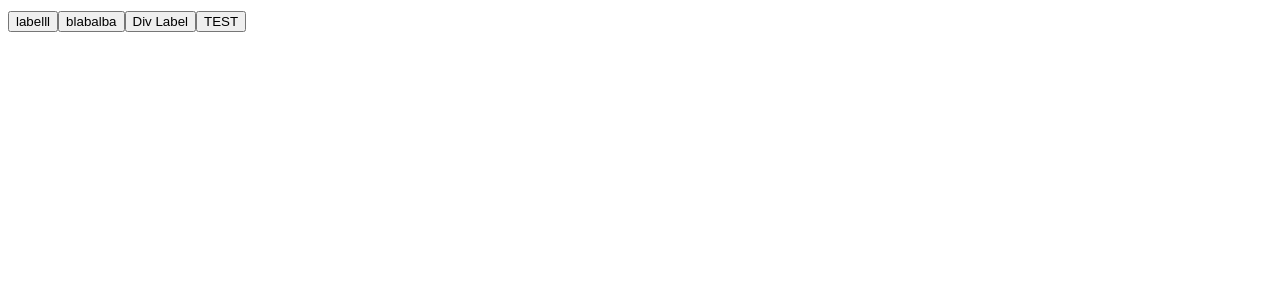
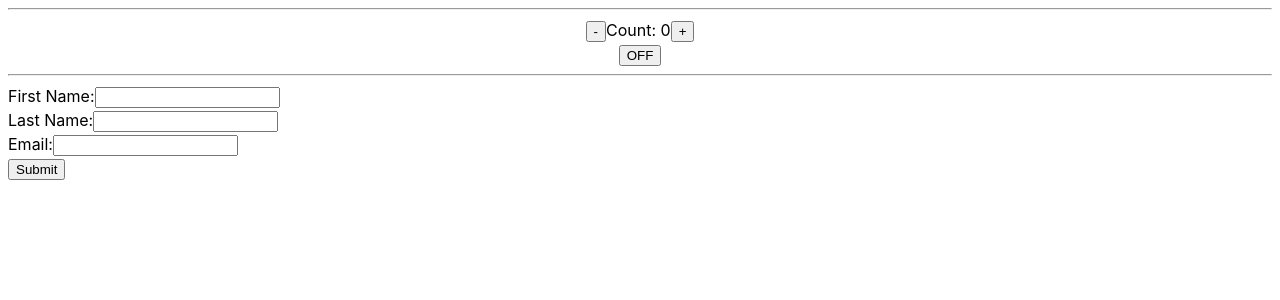
Before and after one commit to WalkingOS/react-vite, a React (Vite) app: page / in a window 1280 px wide. Shown: the top 300 px of the page. Built offline with nearby package versions, Linux system fonts and the light colour scheme.

Commit message:
useState

```diff
--- a/src/App.tsx
+++ b/src/App.tsx
@@ -1,4 +1,11 @@
 import './App.scss'
+import { Refrigerator } from './Examples/ConditionalRendering'
+import UserInfoForm, {
+  CounterButton,
+  StringStateExample,
+  Switch,
+  ToggleButton,
+} from './Examples/Hooks/useStateExample'
 import Button, { ButtonChild } from './components/Button'
 
 const Foo = () => {
@@ -17,17 +24,18 @@ const IterateApp = (): JSX.Element /** HTMLElement after compiling */ => {
 
 const App = () => {
   return (
-    <div>
-      <Button />
-
-      <button className="">blabalba</button>
-
-      <ButtonChild>
-        <div>Div Label</div>
-      </ButtonChild>
-
-      <ButtonChild className="foo">TEST</ButtonChild>
-    </div>
+    <center>
+      <hr></hr>
+      {/*       <Refrigerator
+        drinks={['water', 'water']}
+        eggs={5}
+        fruit={['apple', 'banana']}
+        ketchup={true}
+      /> */}
+      <CounterButton />
+      <Switch/>
+      <hr></hr>
+    </center>
   )
 }
 
--- /dev/null
+++ b/src/Examples/Hooks/useStateExample.tsx
@@ -0,0 +1,154 @@
+import { useState } from 'react'
+
+export const CounterButton = () => {
+  // Initialize a state variable called "count" with an initial value of 0
+  const [count, setCount] = useState(0)
+
+  console.log('fasdf')
+
+  return (
+    <>
+      <button
+        onClick={() => {
+          setCount(count - 1)
+        }}
+      >
+        -
+      </button>
+      <span>Count: {count}</span>
+      <button
+        onClick={() => {
+          setCount(count + 1)
+        }}
+      >
+        +
+      </button>
+
+      {/** Reset button */}
+
+      {/** prev button */}
+    </>
+  )
+}
+
+export const StringStateExample = () => {
+  const [text, setText] = useState<string>('')
+
+  const handleChange = (event: React.ChangeEvent<HTMLInputElement>) => {
+    setText(event.target.value)
+  }
+
+  return (
+    <>
+      <label>
+        String state example: &nbsp;
+        <input
+          type="text"
+          value={text}
+          onChange={handleChange}
+          placeholder="Type something..."
+        />
+      </label>
+      <p>{text}</p>
+    </>
+  )
+}
+
+// useState with boolean
+export const Switch = () => {
+  // useState with boolean
+  const [status, setStatus] = useState(false)
+
+  return (
+    <div>
+      <button className={status.toString()} onClick={() => {
+        setStatus((previousStatus) => {
+          return !previousStatus;
+        });
+      }}>
+        {status ? "ON" : "OFF"}
+      </button>
+    </div>
+  )
+}
+
+// we can use multiple state in one component.
+// export const UserInfoForm = () => {
+//   const [firstName, setFirstName] = useState('')
+//   const [lastName, setLastName] = useState('')
+//   const [email, setEmail] = useState('')
+
+//   const handleFirstNameChange = (
+//     event: React.ChangeEvent<HTMLInputElement>,
+//   ) => {
+//     setFirstName(event.target.value)
+//   }
+
+//   const handleLastNameChange = (event: React.ChangeEvent<HTMLInputElement>) => {
+//     setLastName(event.target.value)
+//   }
+
+//   const handleEmailChange = (event: React.ChangeEvent<HTMLInputElement>) => {
+//     setEmail(event.target.value)
+//   }
+
+//   const handleSubmit = (event: React.FormEvent) => {
+//     event.preventDefault()
+//     // You can access the updated state values (firstName, lastName, email) here
+//     window.alert(`Submitted: ${firstName} ${lastName} (${email})`)
+//   }
+
+//   return (
+//     <form onSubmit={handleSubmit}>
+//       <div>
+//         <label>First Name:</label>
+//         <input type="text" value={firstName} onChange={handleFirstNameChange} />
+//       </div>
+//       <div>
+//         <label>Last Name:</label>
+//         <input type="text" value={lastName} onChange={handleLastNameChange} />
+//       </div>
+//       <div>
+//         <label>Email:</label>
+//         <input type="email" value={email} onChange={handleEmailChange} />
+//       </div>
+//       <button type="submit">Submit</button>
+//     </form>
+//   )
+// }
+// But its not a good practice. We have to reduce the states
+
+// lets make this better:
+export const UserInfoForm = () => {
+  const [user, setUser] = useState( {firstName: "", lastName: "", email: ""} );
+
+  function handleFormChange(event: React.ChangeEvent<HTMLInputElement>) {
+    console.log(event.target.name);
+    setUser( (prevUser) => {
+      return {...prevUser, [event.target.name]: event.target.value}
+     } )
+  }
+
+  function handleSubmit(event: React.FormEvent) {
+    event.preventDefault();
+    window.alert(`Submitted: ${user.firstName} ${user.lastName} (${user.email})`)
+  }
+
+  return (
+    <form onSubmit={handleSubmit}>
+      <div>
+        <label>First Name:</label>
+        <input type="text" name="firstName" value={user.firstName} onChange={handleFormChange} />
+      </div>
+      <div>
+        <label>Last Name:</label>
+        <input type="text" name="lastName" value={user.lastName} onChange={handleFormChange} />
+      </div>
+      <div>
+        <label>Email:</label>
+        <input type="email" name="email" value={user.email} onChange={handleFormChange} />
+      </div>
+      <button type="submit">Submit</button>
+    </form>
+  )
+}
--- a/src/main.tsx
+++ b/src/main.tsx
@@ -2,10 +2,12 @@ import React from 'react'
 import ReactDOM from 'react-dom/client'
 import App from './App.tsx'
 import './index.scss'
+import { UserInfoForm } from './Examples/Hooks/useStateExample.tsx'
 
 // initializes a React application and renders the App component into an HTML element with the id "root."
 ReactDOM.createRoot(document.getElementById('root')!).render(
   <React.StrictMode>
     <App />
+    <UserInfoForm/>
   </React.StrictMode>,
 )
```
